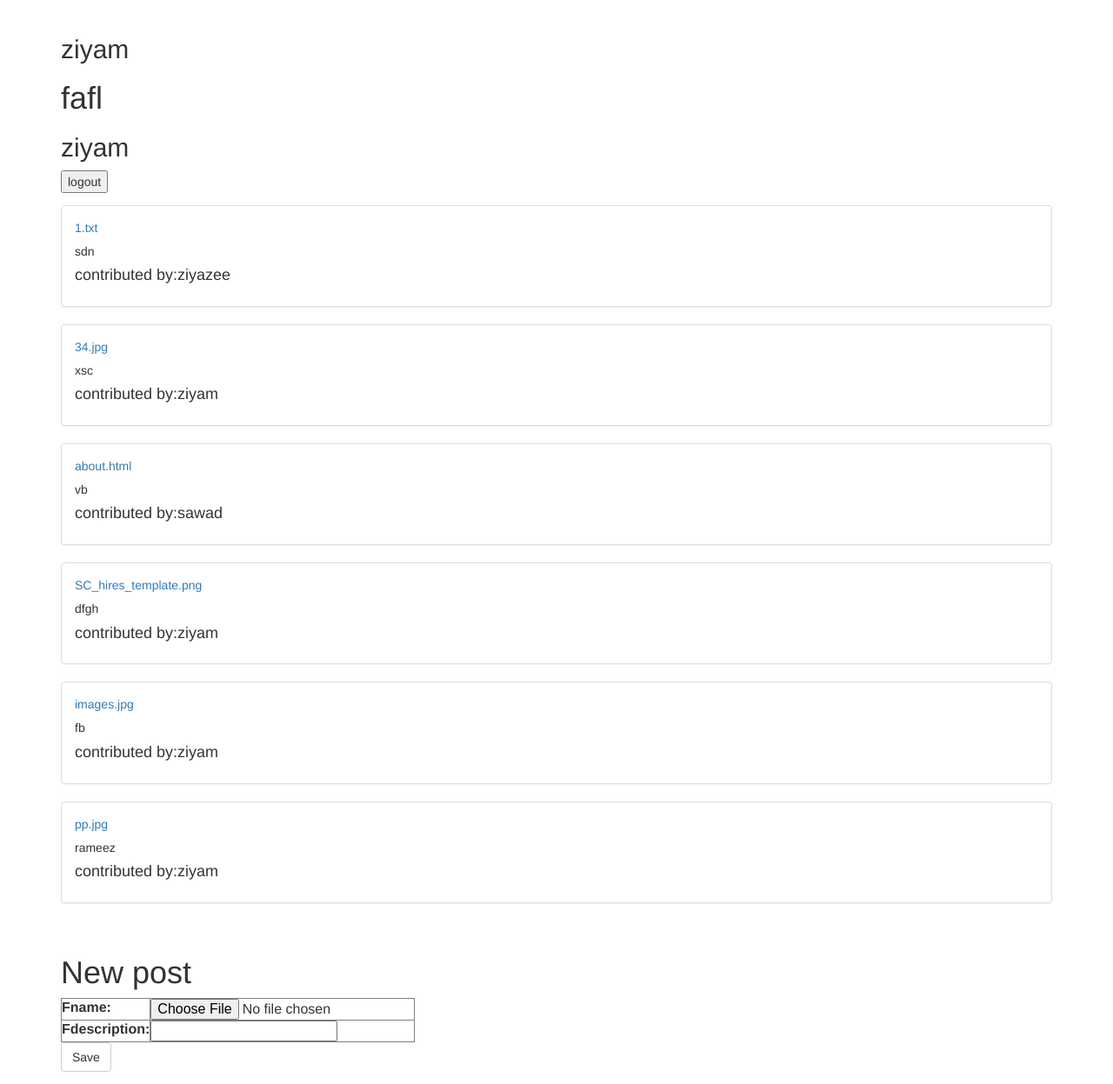
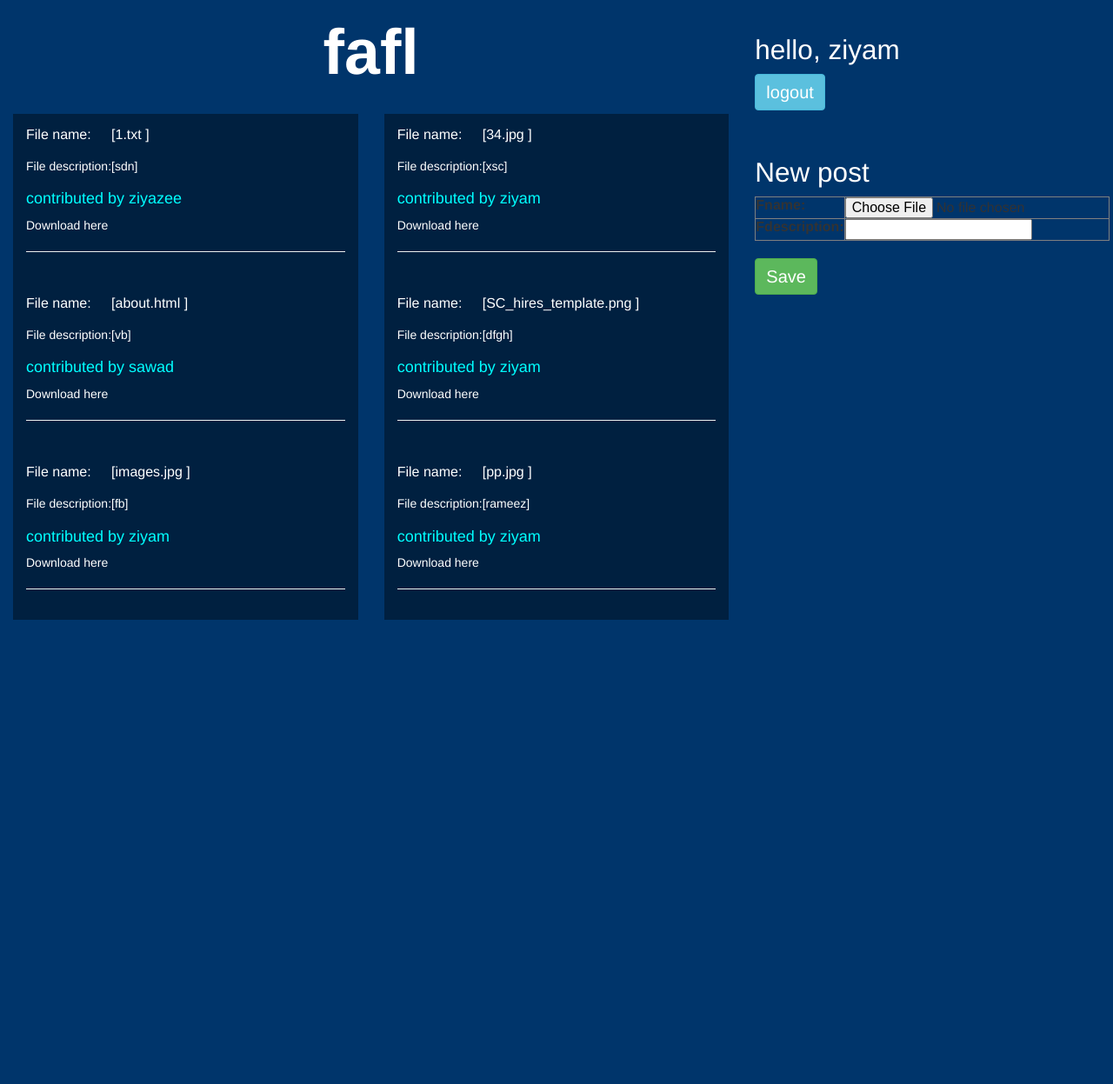
Before and after one commit to ziyazee/ise-important-files, a Django app: a page that uses firstproject/letsdoit/templates/files.html in a window 1280 px wide. Shown: the whole page at 87% size. After the commit the page ends 713 px from the top, so only its background shows below. Run offline with Django 3.2, Linux system fonts and the light colour scheme; a user stored in the database is signed in; data comes from the database, SQL or seed files in the repository; both versions use the stored data as it was after the commit; some libraries are stand-ins or nearby versions.

Commit message:
designing templates is done except forms

```diff
--- a/firstproject/letsdoit/templates/files.html
+++ b/firstproject/letsdoit/templates/files.html
@@ -1,41 +1,93 @@
-<link rel="stylesheet" href="https://maxcdn.bootstrapcdn.com/bootstrap/3.3.7/css/bootstrap.min.css">
+<html>
+
+<head><link rel="stylesheet" href="https://maxcdn.bootstrapcdn.com/bootstrap/3.3.7/css/bootstrap.min.css">
 <script src="https://ajax.googleapis.com/ajax/libs/jquery/3.3.1/jquery.min.js"></script>
 <script src="https://maxcdn.bootstrapcdn.com/bootstrap/3.3.7/js/bootstrap.min.js"></script>
+<style>
+
+    h1{
+    color:white;
+    font-size: 5.25em;
+    font-weight: 700;
 
 
-<div class="container">
-    <br>
+}
+h2,h3{
+    color:white;
+    font-size: 2.25em;
+    font-weight: 300;
 
-    <h2>{{ request.user.username }}</h2>
-    <h1>{{request.resolver_match.kwargs.categorie}}</h1>
-    <h2>{{ user.get_username }}</h2>
 
-<form action="accounts/logout/"method="post">
-    {% csrf_token %}
-    <button type="submit">logout</button>
+}
+</style>
+</head>
+<body style="background:#00356B">
+    <div class="container-fluid">
 
-</form>
+    <div class="row">
+
+    <div class="col-sm-8">
+    <center><h1>{{request.resolver_match.kwargs.categorie}}</h1></center>
+    <br> <div class="row">
     {% for sub in file %}
-    <div class="panel panel-default">
-          <div class="panel-body">
-            <a href="{{ sub.fname.url }}" download>
-                <p>{{ sub.fname }}  </p>
-                        </a>
-      <h5>{{sub.fdescription }}</h5>
-     <h4>contributed by:{{ sub.usn }}</h4>
-          </div></div>
-      {% endfor %}
+
+        <div class="col-sm-6">
+        <div class="panel-body" style="background: rgba(0, 0, 0, 0.4);">
+        <table>
+            <tr><div style="background-color: aqua">
+                <td><p><span style="color:white">File name:</span></p></td>
+                <td><p><span style="color:white">[{{ sub.fname }} ]</span> </p></td></div>
+
+        </tr>
+       <tr><td><h5><span style="color:white"> File description:</span></h5>
+           </td><td><h5><span style="color:white">[{{sub.fdescription }}]</span></h5>
+      </td></tr></table>  <h4><span style="color:aqua">contributed by {{ sub.usn }}</span></h4>
+        <a href="{{ sub.fname.url }}"style="color:white;" download>Download here</a>
+        <hr>
+        </div></div>
+
+        <!-- {% with sub.id as me/2 %}
+
+        {% if me is 1 %}
+            <br><br>
+        {% endif %}
+               {% endwith %} -->
+
+    {% endfor %}
+
+</div>
+    </div>
 
 
 
-    <br>
 
-    <h1>New post</h1>
+    <div class="col-sm-4">
+    <br><h3>hello, {{ user.get_username }}</h3>
+
+
+    <form action="accounts/logout/"method="post">
+       {% csrf_token %}
+
+       <button type="submit"class="btn btn-info"><span style="font-size: 20px;">logout</span></button>
+    </form>
+<br>
+    <h2>New post</h2>
+    <div style="">
     <form method="POST" class="post-form"enctype="multipart/form-data">
         {% csrf_token %}
         <table border="1">
-    {{ form }}
-  </table>
-        <button type="submit" class="save btn btn-default">Save</button>
+        {{ form }}
+        </table>
+        <br>
+
+        <button type="submit" class="btn btn-success"><span style="font-size: 20px;">Save</span></button>
     </form>
     </div>
+
+    </div>
+    </div>
+
+    </div>
+
+    </body>
+    </html>
```
Also changed, not shown: firstproject/letsdoit/templates/home.html (+7 -5 lines), firstproject/letsdoit/templates/subjects.html (+8 -5 lines), firstproject/db.sqlite3.
